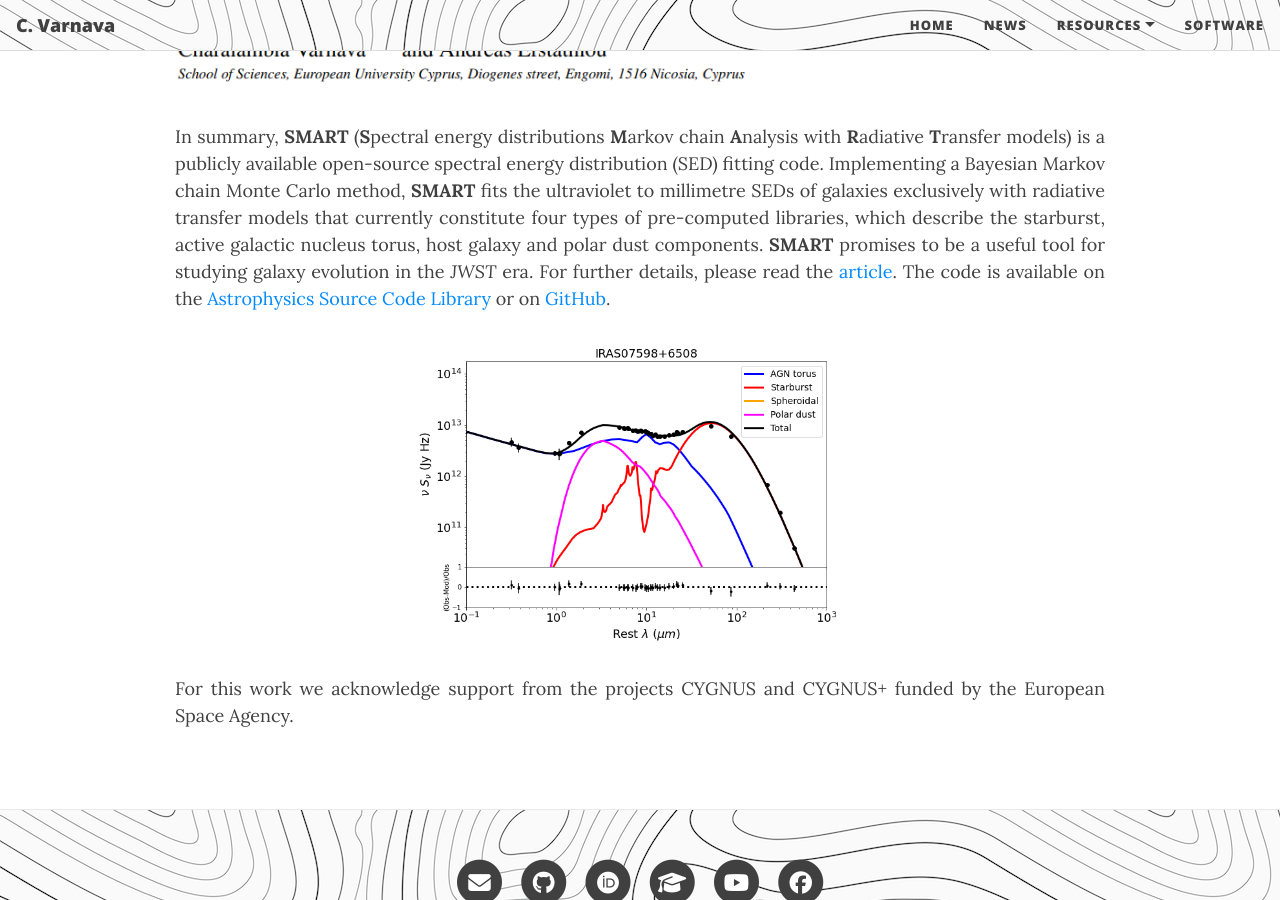
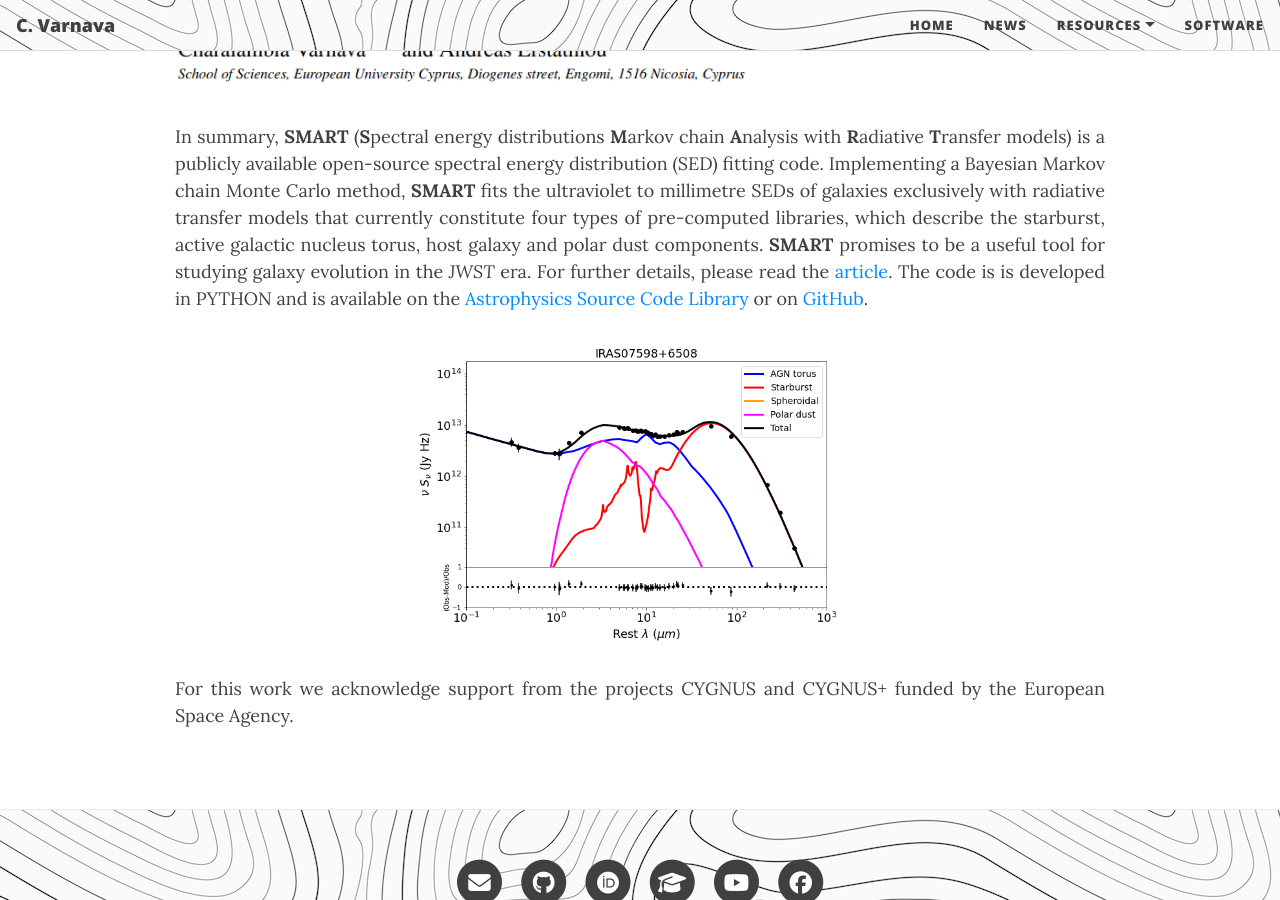
Before and after one commit to ch-var/ch-var.github.io, a Jekyll site: the page built from 2024-04-30-SMART.html, in a window 1280 px wide and 900 px high, scrolled down 612 px. Built offline with Jekyll 4.4.1, drawn with Linux system fonts in a browser that asks for light colours.

Commit message:
Update 2024-04-30-SMART.html

```diff
--- a/2024-04-30-SMART.html
+++ b/2024-04-30-SMART.html
@@ -29,7 +29,7 @@
 <img src="/assets/img/SMART_MNRAS.png">
 </p>
 
-<p align='justify'>In summary, <b>SMART</b> (<b>S</b>pectral energy distributions <b>M</b>arkov chain <b>A</b>nalysis with <b>R</b>adiative <b>T</b>ransfer models) is a publicly available open-source spectral energy distribution (SED) fitting code. Implementing a Bayesian Markov chain Monte Carlo method, <b>SMART</b> fits the ultraviolet to millimetre SEDs of galaxies exclusively with radiative transfer models that currently constitute four types of pre-computed libraries, which describe the starburst, active galactic nucleus torus, host galaxy and polar dust components. <b>SMART</b> promises to be a useful tool for studying galaxy evolution in the <i>JWST</i> era. For further details, please read the <a href="https://doi.org/10.1093/mnras/stae1141">article</a>. The code is available on the <a href="https://www.ascl.net/2406.003">Astrophysics Source Code Library</a> or on <a href="https://github.com/ch-var/SMART">GitHub</a>.</p>
+<p align='justify'>In summary, <b>SMART</b> (<b>S</b>pectral energy distributions <b>M</b>arkov chain <b>A</b>nalysis with <b>R</b>adiative <b>T</b>ransfer models) is a publicly available open-source spectral energy distribution (SED) fitting code. Implementing a Bayesian Markov chain Monte Carlo method, <b>SMART</b> fits the ultraviolet to millimetre SEDs of galaxies exclusively with radiative transfer models that currently constitute four types of pre-computed libraries, which describe the starburst, active galactic nucleus torus, host galaxy and polar dust components. <b>SMART</b> promises to be a useful tool for studying galaxy evolution in the <i>JWST</i> era. For further details, please read the <a href="https://doi.org/10.1093/mnras/stae1141">article</a>. The code is is developed in PYTHON and is available on the <a href="https://www.ascl.net/2406.003">Astrophysics Source Code Library</a> or on <a href="https://github.com/ch-var/SMART">GitHub</a>.</p>
 
 <p align="center">
 <img src="/assets/img/IRAS07598+6508_CYGNUS.png" width="50%" height="50%">
```
